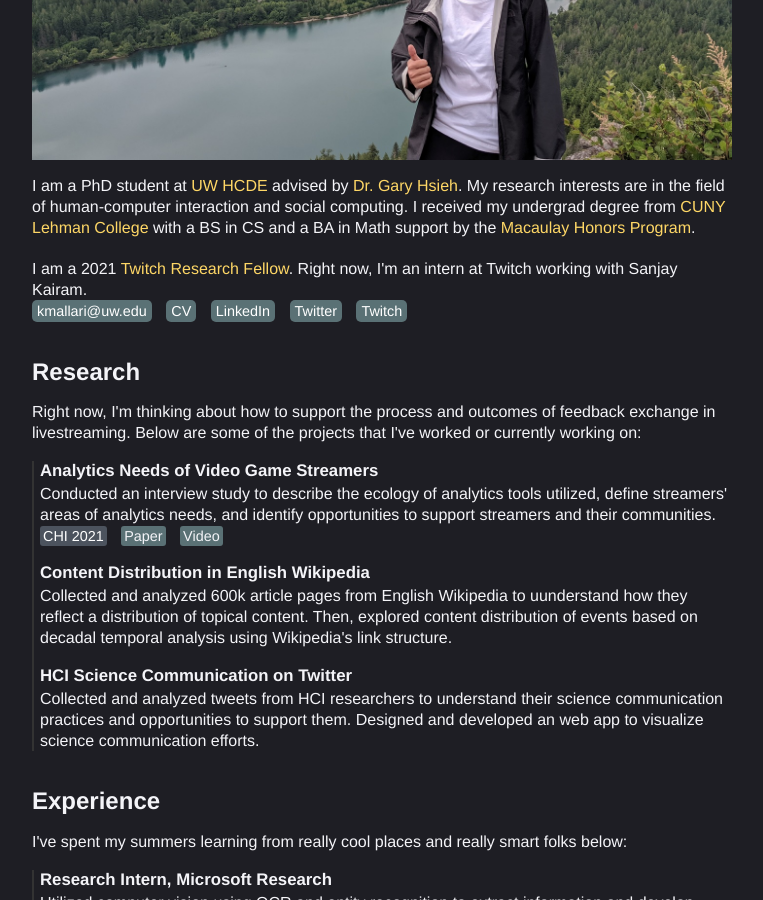
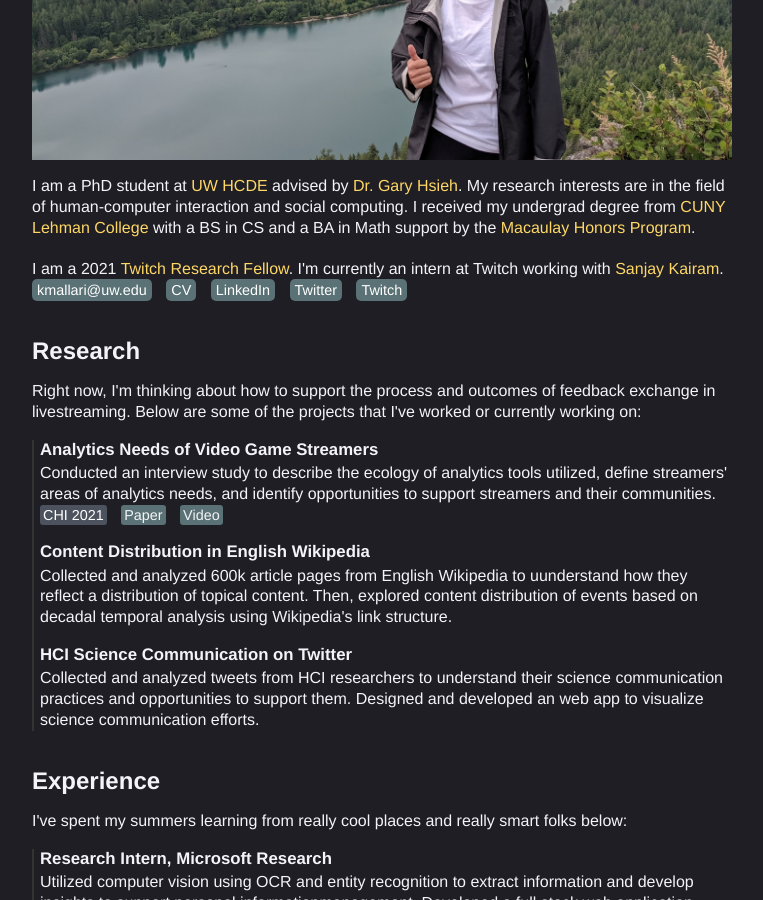
Before and after one commit to kerixyz/temp, a Jekyll site: the page built from index.html, in a window 1280 px wide and 900 px high, scrolled down 306 px. Shown: the whole window, without its empty margins (258-1021 px from the left). Built offline with Jekyll 4.4.1, drawn with Linux system fonts in a browser that asks for light colours.

Commit message:
Update default.html

```diff
--- a/_layouts/default.html
+++ b/_layouts/default.html
@@ -12,7 +12,7 @@
             <p><img src="https://keri.xyz/assets/keri_avatar.jpg" margin="30px auto" width="700"></p>
             <div id="mini_bio">
                 I am a PhD student at <a href='https://www.hcde.washington.edu/' style='color:#FED766'>UW HCDE</a> advised by <a href='https://faculty.washington.edu/garyhs/' style='color:#FED766'>Dr. Gary Hsieh</a>. My research interests are in the field of human-computer interaction and social computing. I received my undergrad degree from <a href='https://www.lehman.cuny.edu/' style='color:#FED766'>CUNY Lehman College</a> with a BS in CS and a BA in Math support by the <a href = 'https://macaulay.cuny.edu/' style='color:#FED766'>Macaulay Honors Program</a>.</br></br>
-                I am a 2021 <a href='https://blog.twitch.tv/en/2021/01/07/introducing-our-2021-twitch-research-fellows/'style='color:#FED766' >Twitch Research Fellow</a>. Right now, I'm an intern at Twitch working with <a href="http://www.sanjaykairam.com/">Sanjay Kairam</a>.
+                I am a 2021 <a href='https://blog.twitch.tv/en/2021/01/07/introducing-our-2021-twitch-research-fellows/'style='color:#FED766' >Twitch Research Fellow</a>. I'm currently an intern at Twitch working with <a href="http://www.sanjaykairam.com/" style='color:#FED766'>Sanjay Kairam</a>.
 
             </div>
         </div>
```
